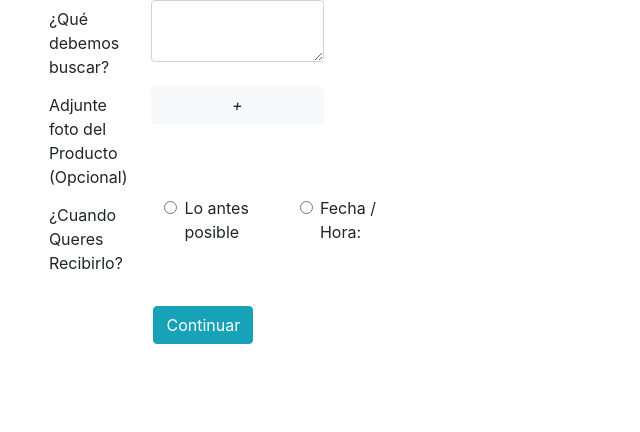
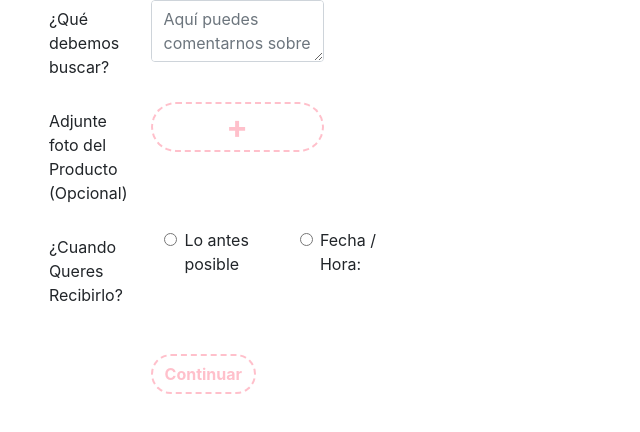
Before and after one commit to Luuzaall/ISW-Grupo2-2022, an Angular app: page / in a window 1280 px wide. Shown: the top 432 px of the page, without its empty margins (0-640 px from the left). Built offline with nearby package versions, Linux system fonts and the light colour scheme.

Commit message:
(feat) obtenida la imagen

```diff
--- a/src/app/components/datos-pedido/datos-pedido.component.css
+++ b/src/app/components/datos-pedido/datos-pedido.component.css
@@ -0,0 +1,54 @@
+input[type="file"]{
+    opacity: 0;
+    position: absolute;
+    height: 100%;
+    border-radius: 50px;
+}
+
+.custom-input-file{
+    border: 2px dashed pink;
+    border-radius: 50px;
+    position: relative;
+    display: block;
+    height: 50px;
+}
+
+.custom-input-file:hover{
+    background-color: pink;
+    color: white;
+}
+
+.custom-input-label{
+    display: flex;
+    justify-content: center;
+    align-items: center;
+    margin: 0;
+    height: 100%;
+    cursor: pointer;
+    border-radius: 50px;
+    font-weight: bold;
+    font-size: 2rem;
+    color: pink;
+    z-index: 2;
+}
+
+.custom-input-label:hover{
+    color: white;
+}
+
+.btn-pink{
+    border: 2px dashed pink;
+    border-radius: 50px;
+    color: pink;
+    font-weight: bold;
+}
+
+.btn-pink:hover{
+    background-color: pink;
+    color: white;
+}
+
+.textArea{
+    min-height: 40px;
+    max-height: 100px;
+}
--- a/src/app/components/datos-pedido/datos-pedido.component.html
+++ b/src/app/components/datos-pedido/datos-pedido.component.html
@@ -1,7 +1,3 @@
-<div class='tituloPagina'>
-
-</div>
-
 <form name="FormDatosPedido" [formGroup]='formDatosPedido'>
     <div class="container-fluid">
         <!-- campo producto -->
@@ -10,24 +6,25 @@
                 <label for="descripcionPedido" class="col-form-label">¿Qué debemos buscar?</label>
             </div>
             <div class="col-sm-8 col-md-6">
-                <textarea class="form-control" formControlName="descripcionPedido" maxlength="500"></textarea>
+                <textarea class="form-control textArea" placeholder="Aquí puedes comentarnos sobre lo que el cadete debería enviarte" formControlName="descripcionPedido" maxlength="500"></textarea>
             </div>
         </div>
 
         <!-- campo foto -->
-        <div class="row">
+        <div class="row mt-3">
             <div class="col-sm-4 col-md-3 offset-md-1">
                 <label for="botonFoto" class="col-form-label">Adjunte foto del Producto (Opcional)</label>
             </div>
             <div class="col-sm-8 col-md-6">
-                <button type="button" class="form-control btn btn-light" name="botonFoto">
-                    <i class="bi bi-file-earmark-image">+</i>
-                </button>
+                <div class="custom-input-file">
+                    <input type="file" #fileInput id="files" multiple class="form-control btn btn-light" name="botonFoto" (change)=addFile($event.target)/>
+                    <p class="custom-input-label">+</p>
+                </div>
             </div>
         </div>
 
         <!-- campo cuandoRecibe -->
-        <div class="row">
+        <div class="row mt-3">
             <div class="col-sm-4 col-md-3 offset-md-1">
                 <label for="cuandoRecibe" class="col-form-label">¿Cuando Queres Recibirlo?</label>
             </div>
@@ -60,8 +57,8 @@
         </div>
             <!-- botones -->
             <br>
-            <div class="row justify-content-center">
-                <button type="button" class="btn btn-info" (click)="continuar()">Continuar</button>
+            <div class="row justify-content-center mt-3">
+                <button type="button" class="btn btn-pink" (click)="continuar()">Continuar</button>
             </div>
     </div>
 </form>
--- a/src/app/components/datos-pedido/datos-pedido.component.ts
+++ b/src/app/components/datos-pedido/datos-pedido.component.ts
@@ -16,7 +16,7 @@ export class DatosPedidoComponent implements OnInit {
       Validators.required,
     ]),
     cuandoRecibe: new FormControl(),
-    foto: new FormControl(),
+    foto: new FormControl(null),
     fechaYHora: new FormControl(),
     //fecha: new FormControl('', [
       //Validators.required,
@@ -34,7 +34,11 @@ export class DatosPedidoComponent implements OnInit {
   ngOnInit(): void {
     this.mostrandoFechaYHora = false;
     this.hoy = new Date();
-
+    const input = document.getElementById('files');
+    input?.addEventListener('change', event => {
+      const target = event.target as HTMLInputElement;
+      console.log(target.files);
+    });
   }
 
   mostrarFechaYHora(valor: boolean){
@@ -51,4 +55,8 @@ export class DatosPedidoComponent implements OnInit {
     this.submitted = true;
     console.log("Acá se debería pasar a la parte de dirección retiro y envío..")
   }
+
+  async addFile(target: any){
+    this.formDatosPedido.value.foto = target.files[0];
+  }
 }
```
